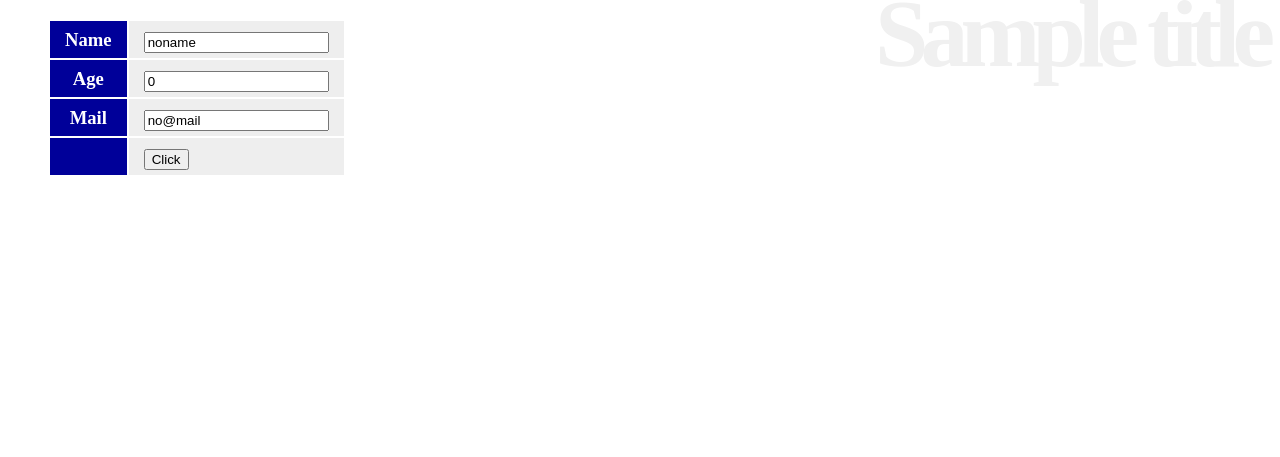
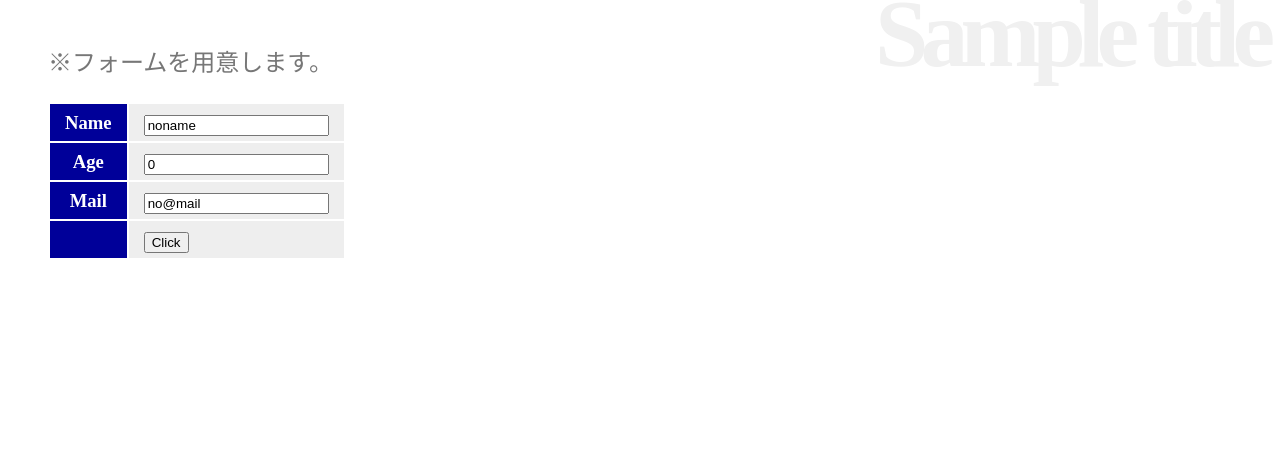
Before and after one commit to MaoTSUJI/my-symfony-app, a Symfony app: template templates/hello/index.html.twig in a window 1280 px wide. Shown: the top 457 px of the page. Run offline with Twig, Linux system fonts and the light colour scheme; the template is opened without the code that fills it: most values are stand-ins (such as "Sample title", 1, 10 or a date in 2020); some libraries are stand-ins or nearby versions.

Commit message:
3-28 テンプレートのインクルード

```diff
--- /dev/null
+++ b/templates/hello/form.html.twig
@@ -0,0 +1,8 @@
+{% import 'macro.html.twig' as m %}
+
+<table>
+{{ m.input('text', 'Name', 'noname') }}
+{{ m.input('number', 'Age', '0') }}
+{{ m.input('email', 'Mail', 'no@mail') }}
+{{ m.submit('Click') }}
+</table>
--- a/templates/hello/index.html.twig
+++ b/templates/hello/index.html.twig
@@ -3,12 +3,9 @@
 {% block page %}{{ title }}{% endblock %}
 {% block title %}{{ title }}{% endblock %}
 
-{% import 'macro.html.twig' as m %}
 {% block body %}
+<p>※フォームを用意します。</p>
 <table>
-{{ m.input('text', 'Name', 'noname') }}
-{{ m.input('number', 'Age', '0') }}
-{{ m.input('email', 'Mail', 'no@mail') }}
-{{ m.submit('Click') }}
+{% include '/hello/form.html.twig' %}
 </table>
 {% endblock %}
```
